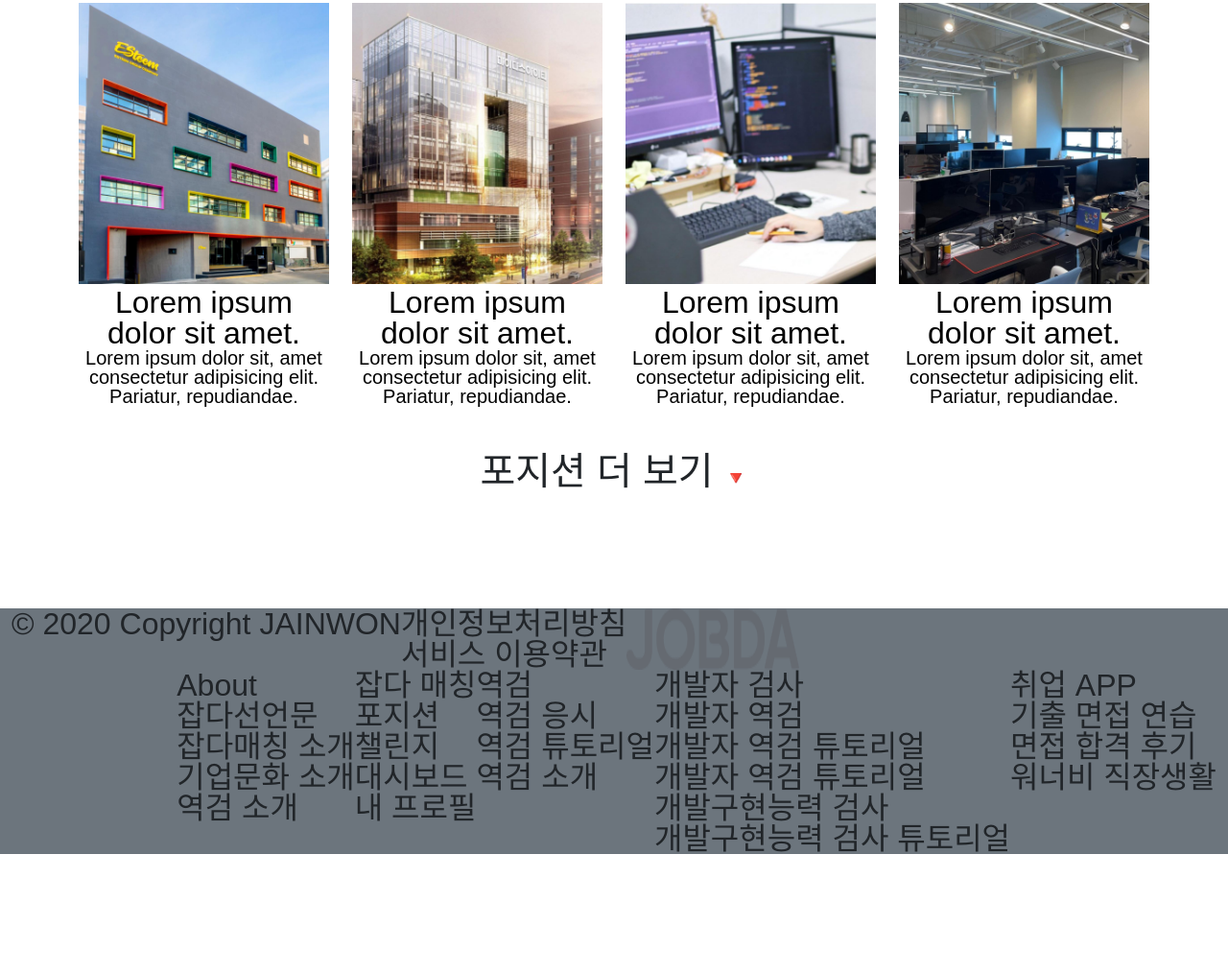
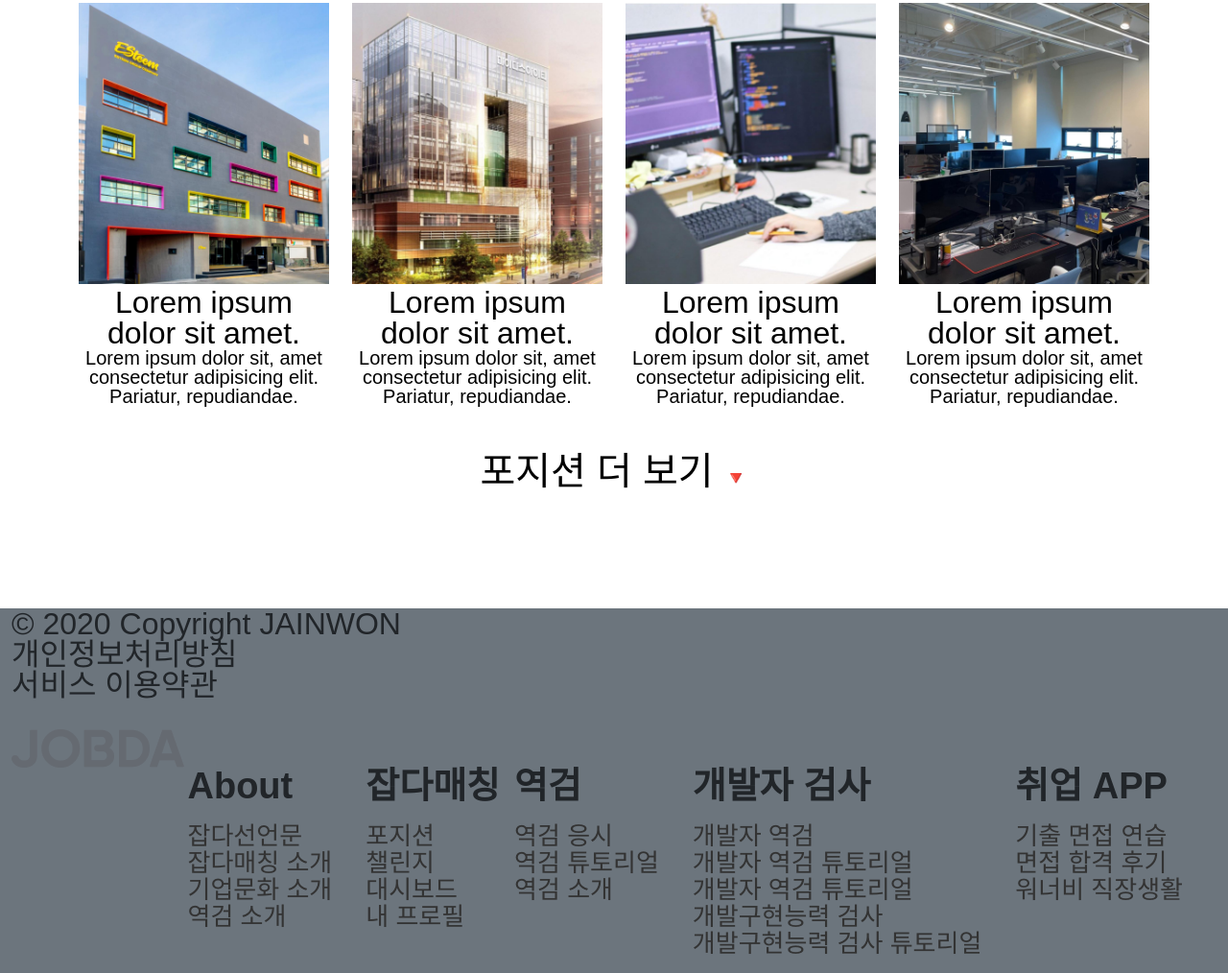
Before and after one commit to GarbageCode1984/pf-jobda, a plain HTML site: page index.html in a window 1280 px wide. Shown: the part 1566-2580 px from the top of the page at 96% size. Before the commit the page ends 2458 px from the top, so only its background shows below. Drawn offline with nearby package versions, Linux system fonts and the light colour scheme; a web font is replaced by a local one.

Commit message:
Add files via upload

```diff
--- a/css/main.css
+++ b/css/main.css
@@ -28,9 +28,8 @@ main {
     font-size: 86px;
 }
 
-
 .conHeader {
-    /* position: relative; */
+    position: relative;
     width: 100%;
     height: 300px;
 }
@@ -38,6 +37,7 @@ main {
 .conHeader a {
     position: absolute;
     left: 13%;
+    bottom: 40%;
     display: block;
     text-align: center;
     font-size: 24px;
@@ -46,7 +46,7 @@ main {
 
 .conHeader a:nth-of-type(2) {
     position: absolute;
-    left: 17%;
+    left: 16%;
 }
 
 .conHeader a img {
@@ -64,8 +64,6 @@ main {
     top: 90%;
 }
 
-
-
 .btn1Label {
     margin-right: 20px;
 }
@@ -77,3 +75,27 @@ main {
 .mainPost .col-3:hover {
     transform: scale(1.1);
 }
+.fLogo {
+    margin-top: 30px;
+    width: 180px;
+    height: 40px;
+}
+footer {
+    height: 380px;
+}
+.footerAddress {
+}
+.footerAddress ul {
+    margin-right: 15px;
+}
+.footerAddress ul h3 {
+    padding-bottom: 20px;
+    font-size: 38px;
+    font-weight: bold;
+}
+.footerAddress li {
+    font-size: 26px;
+    color: #333;
+    font-weight: normal;
+    padding: 0 20px 2px 0;
+}
--- a/index.html
+++ b/index.html
@@ -273,17 +273,21 @@
                 </div>
             </div>
             <div class="fs-1 text-center my-5">
-                <p>포지션 더 보기 <span class="fs-5">🔻</span></p>
+                <a href="#"
+                    ><p>포지션 더 보기 <span class="fs-5">🔻</span></p></a
+                >
             </div>
         </main>
         <div class="container-fluid bg-secondary w-100 h-100">
             <footer>
-                <div class="left d-flex item justify-content-start fs-2">
-                    <p>© 2020 Copyright JAINWON</p>
-                    <p ">개인정보처리방침 <br />서비스 이용약관</p>
-                    <img src="./img/pLogo.png" alt="" />
+                <div class="left d-flex flex-column justify-content-start fs-2">
+                    <p class="">© 2020 Copyright JAINWON</p>
+                    <p class="">개인정보처리방침 <br />서비스 이용약관</p>
+                    <img class="fLogo" src="./img/pLogo.png" alt="" />
                 </div>
-                <div class="right fs-2 d-flex justify-content-end">
+                <div
+                    class="footerAddress right fs-2 d-flex justify-content-end"
+                >
                     <ul>
                         <h3>About</h3>
                         <li>잡다선언문</li>
@@ -292,7 +296,7 @@
                         <li>역검 소개</li>
                     </ul>
                     <ul>
-                        <h3>잡다 매칭</h3>
+                        <h3>잡다매칭</h3>
                         <li>포지션</li>
                         <li>챌린지</li>
                         <li>대시보드</li>
```
